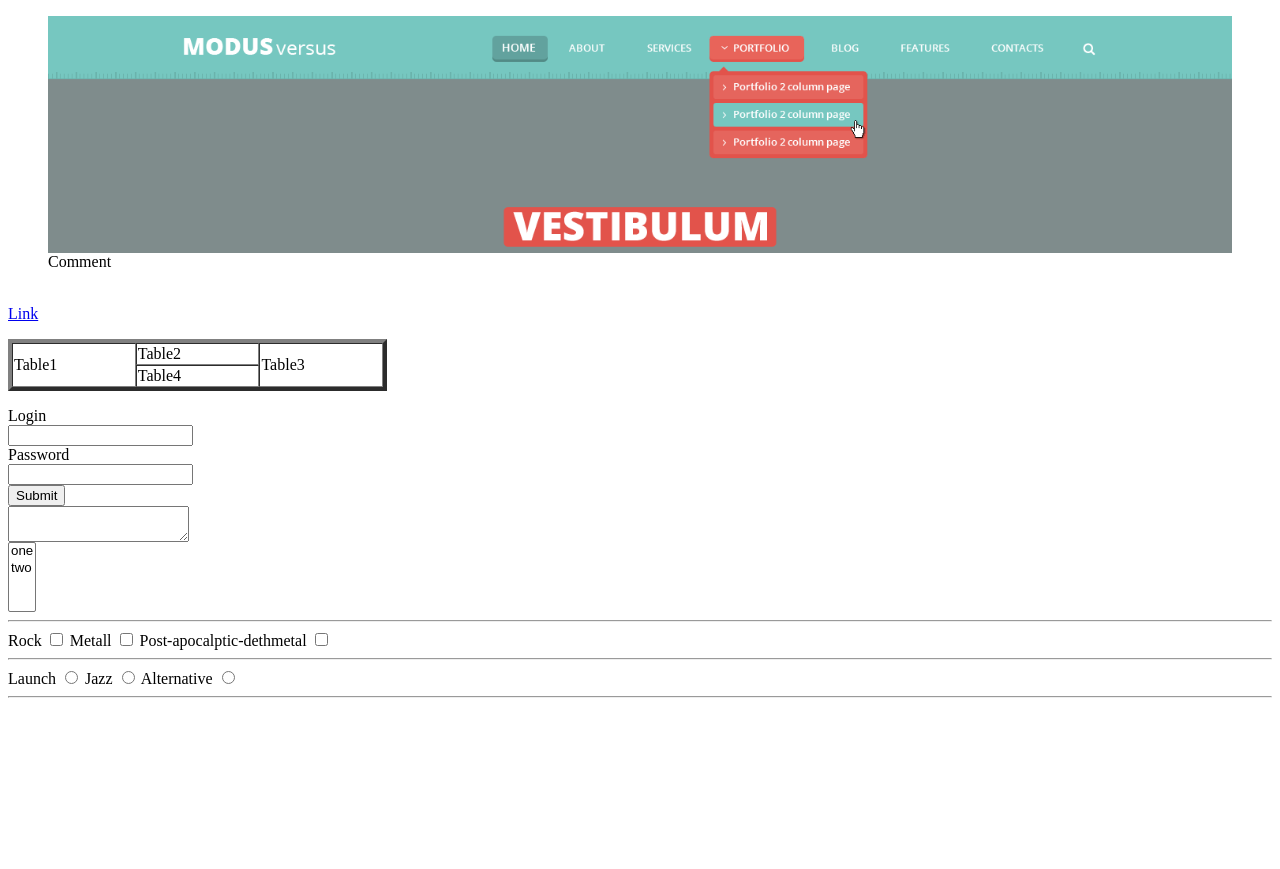
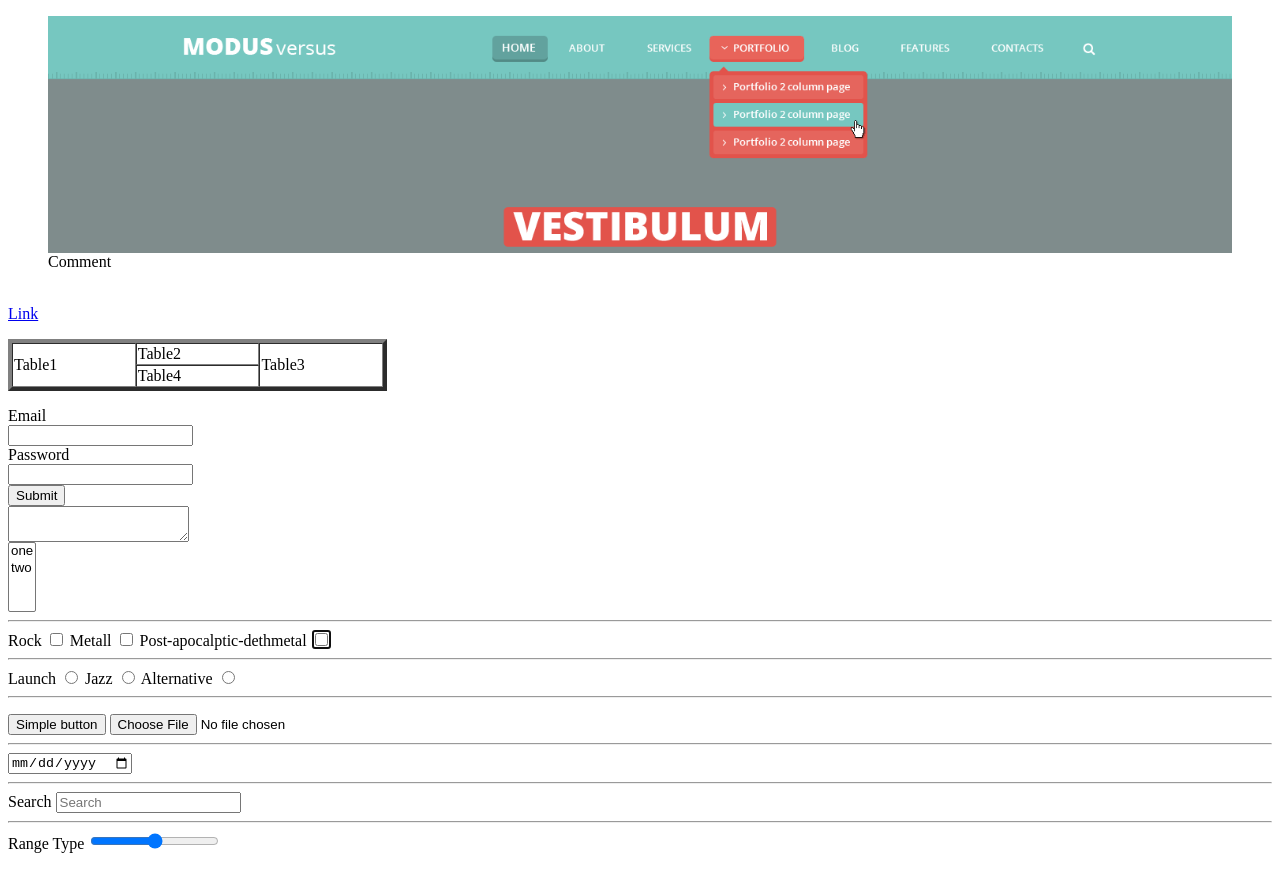
Before and after one commit to Diimas/Lessons-html, a plain HTML site: page images/html.htm in a window 1280 px wide. Before the commit the page ends 800 px from the top, so only its background shows below. Drawn offline with Linux system fonts and the light colour scheme.

Commit message:
second commit

```diff
--- a/images/html.htm
+++ b/images/html.htm
@@ -35,9 +35,9 @@
 		</table>
 	</p>
 <form name="login_form">
-	<label for="name">Login</label>
+	<label for="name">Email</label>
 	<br>
-	<input type="text" id="name" name="username">
+	<input type="email" id="name" name="username" required>
 
 	<br>
 
@@ -61,7 +61,7 @@
 	<label>Metall</label>
 	<input type="checkbox">
 	<label>Post-apocalptic-dethmetal</label>
-	<input type="checkbox">
+	<input type="checkbox" autofocus>
 
 	<hr>
 
@@ -78,5 +78,19 @@
 	<hr>
 
 </form>
+
+<form>
+	<button type="submit">Simple button</button>
+	<input type="file">
+	<hr>
+	<input type="date">
+	<hr>
+	<label for="search">Search</label>
+	<input type="search" id="search" name="search" placeholder="Search">
+	<hr>
+	<label for="range">Range Type</label>
+	<input type="range" id="range" name="range">
+</form>
+
 </body>
 </html>
```
